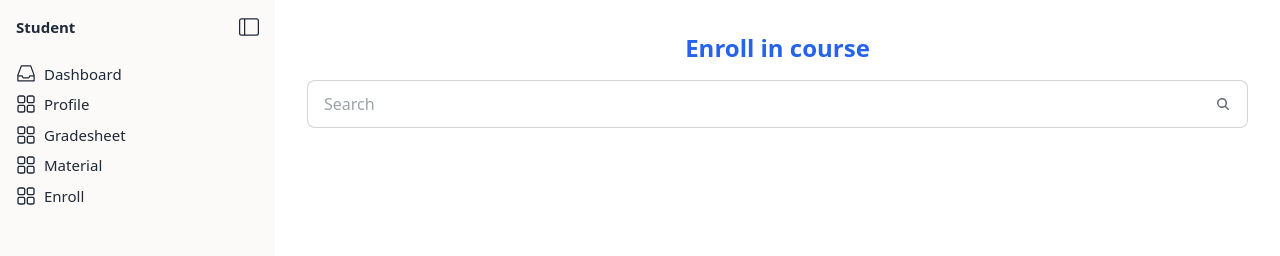
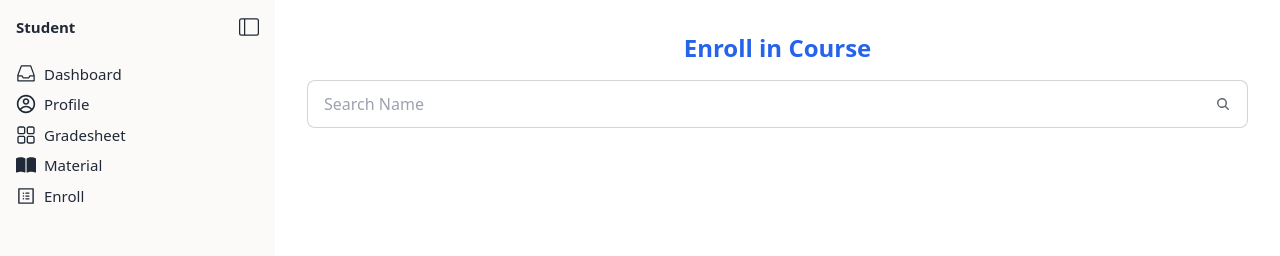
Before and after one commit to mashukur-rahman/Educational-Institute-Management-System, a React (Vite) app in the folder Frontend/: page /admin/enroll in a window 1280 px wide. Shown: the top 256 px of the page. Built offline with nearby package versions, Linux system fonts and the light colour scheme.

Commit message:
added enroll page and material page

```diff
--- a/Frontend/package.json
+++ b/Frontend/package.json
@@ -2,7 +2,6 @@
   "name": "course_frontendpart",
   "private": true,
   "version": "0.0.0",
-
   "scripts": {
     "dev": "vite",
     "build": "vite build",
@@ -10,6 +9,7 @@
     "preview": "vite preview"
   },
   "dependencies": {
+    "axios": "^1.7.9",
     "react": "^18.3.1",
     "react-dom": "^18.3.1",
     "react-icons": "^5.4.0",
--- a/Frontend/src/Components/AdminFolder/Admin.jsx
+++ b/Frontend/src/Components/AdminFolder/Admin.jsx
@@ -1,9 +1,9 @@
 import { useState } from "react";
+import { AiOutlineProfile } from "react-icons/ai";
 import { BsLayoutSidebar } from "react-icons/bs";
-import { FaArrowRightFromBracket } from "react-icons/fa6";
-import { MdOutlineLeaderboard } from "react-icons/md";
+import { CgProfile } from "react-icons/cg";
+import { FaArrowRightFromBracket, FaBookOpen } from "react-icons/fa6";
 import { RxDashboard } from "react-icons/rx";
-import { SiGitconnected } from "react-icons/si";
 import { VscInbox } from "react-icons/vsc";
 import { NavLink, Outlet } from "react-router-dom";
 
@@ -58,11 +58,11 @@ const Admin = () => {
                         <div className="font-bold">Student</div>
                         <button onClick={handleSideBar}><BsLayoutSidebar className="text-xl" /></button>
                     </div>
-                    <NavLink to='dashboard' className="flex items-center mt-4 py-2"><VscInbox className="mr-2 text-xl" />Dashboard</NavLink>
-                    <NavLink to='/dashboard' className="flex items-center pb-2"><RxDashboard className="mr-2 text-xl" /> Profile</NavLink>
+                    <NavLink to='studentdashboard' className="flex items-center mt-4 py-2"><VscInbox className="mr-2 text-xl" />Dashboard</NavLink>
+                    <NavLink to='/dashboard' className="flex items-center pb-2"><CgProfile  className="mr-2 text-xl" /> Profile</NavLink>
                     <NavLink to='gradesheet' className="flex items-center pb-2"><RxDashboard className="mr-2 text-xl" /> Gradesheet</NavLink>
-                    <NavLink to='/dashboard' className="flex items-center pb-2"><RxDashboard className="mr-2 text-xl" /> Material</NavLink>
-                    <NavLink to='enroll' className="flex items-center pb-2"><RxDashboard className="mr-2 text-xl" /> Enroll</NavLink>
+                    <NavLink to='material' className="flex items-center pb-2"><FaBookOpen className="mr-2 text-xl" /> Material</NavLink>
+                    <NavLink to='enroll' className="flex items-center pb-2"><AiOutlineProfile className="mr-2 text-xl" /> Enroll</NavLink>
 
                 </div>
 
--- a/Frontend/src/Components/StudentFolder/Enroll.jsx
+++ b/Frontend/src/Components/StudentFolder/Enroll.jsx
@@ -1,13 +1,46 @@
-
+import React, { useState } from "react";
+import axios from "axios";
 
 const Enroll = () => {
+    const [searchResults, setSearchResults] = useState([]);
+    const [isLoading, setIsLoading] = useState(false);
+
+    const handleEnroll = async (e) => {
+        e.preventDefault();
+        const search = e.target.search.value.trim();
+
+        if (!search) {
+            return;
+        }
+
+        setIsLoading(true);
+
+        try {
+            // Send the search query to the backend
+            const response = await axios.get(`http://localhost:5000/search?name=${search}`);
+            setSearchResults(response.data); // Assuming backend returns an array of results
+        } catch (error) {
+            console.error("Error fetching search results:", error);
+            alert("Failed to fetch search results. Please try again later.");
+        } finally {
+            setIsLoading(false);
+        }
+    };
+
     return (
         <div className="p-8">
-                <h2 className="text-2xl font-bold mb-4 text-center text-blue-600">Enroll in course</h2>
+            <h2 className="text-2xl font-bold mb-4 text-center text-blue-600">Enroll in Course</h2>
 
-            {/* search  */}
+            {/* Search Form */}
+            <form onSubmit={handleEnroll} className="mb-6">
                 <label className="input input-bordered flex items-center gap-2">
-                <input type="text" className="grow" placeholder="Search" />
+                    <input
+                        type="text"
+                        name="search"
+                        className="grow"
+                        placeholder="Search Name"
+                    />
+              <button type="submit">
               <svg
                         xmlns="http://www.w3.org/2000/svg"
                         viewBox="0 0 16 16"
@@ -16,9 +49,26 @@ const Enroll = () => {
                         <path
                             fillRule="evenodd"
                             d="M9.965 11.026a5 5 0 1 1 1.06-1.06l2.755 2.754a.75.75 0 1 1-1.06 1.06l-2.755-2.754ZM10.5 7a3.5 3.5 0 1 1-7 0 3.5 3.5 0 0 1 7 0Z"
-                        clipRule="evenodd" />
+                            clipRule="evenodd"
+                        />
                     </svg>
+              </button>
                 </label>
+            </form>
+
+            {/* Results */}
+            {isLoading ? (
+                <p>Loading...</p>
+            ) : (
+                <div className="grid grid-cols-1 md:grid-cols-2 lg:grid-cols-3 gap-4">
+                    {searchResults.map((result) => (
+                        <div key={result.id} className="card p-4 border rounded shadow">
+                            <h3 className="text-xl font-bold">{result.name}</h3>
+                            <p>{result.description}</p>
+                        </div>
+                    ))}
+                </div>
+            )}
         </div>
     );
 };
--- /dev/null
+++ b/Frontend/src/Components/StudentFolder/Material.jsx
@@ -0,0 +1,34 @@
+import React from 'react';
+const studentCourses = [
+    { studentId: "S101", courseCode: "CS101" },
+    { studentId: "S102", courseCode: "CS102" },
+    { studentId: "S103", courseCode: "CS103" },
+    { studentId: "S104", courseCode: "CS104" },
+    { studentId: "S105", courseCode: "CS105" },
+    { studentId: "S106", courseCode: "CS106" },
+  ];
+
+
+const Material = () => {
+    return (
+        <div className="grid grid-cols-1 md:grid-cols-2 lg:grid-cols-3 gap-4 p-4">
+  {[...Array(6)].map((_, index) => (
+    <div key={index} className="card bg-base-100 shadow-xl">
+      <div className="card-body">
+        <h2 className="card-title">Course Name {index + 1}</h2>
+        <p>
+          This course covers the fundamentals of modern education and technology to empower learners with advanced skills.
+        </p>
+        <div className="card-actions justify-between">
+          <a href="/course-link" className="btn btn-primary">Go to Link</a>
+          <button className="btn btn-secondary">View More</button>
+        </div>
+      </div>
+    </div>
+  ))}
+</div>
+
+    );
+};
+
+export default Material;
--- a/Frontend/src/main.jsx
+++ b/Frontend/src/main.jsx
@@ -24,6 +24,7 @@ import "./index.css";
 import Dashboard from "./Components/StudentFolder/Dashboard";
 import Gradesheet from "./Components/AdminFolder/Gradesheet";
 import Enroll from "./Components/StudentFolder/Enroll";
+import Material from "./Components/StudentFolder/Material";
 
 
 const router = createBrowserRouter([
@@ -63,6 +64,10 @@ const router = createBrowserRouter([
         path: "enroll",
         element: <Enroll></Enroll>,
       },
+      {
+        path: "material",
+        element: <Material></Material>,
+      },
     ]
   },
 
```
Also changed, not shown: 1 other file (tests, documents, lock files or other folders). Lines whose indentation alone changed are shown as unchanged.
